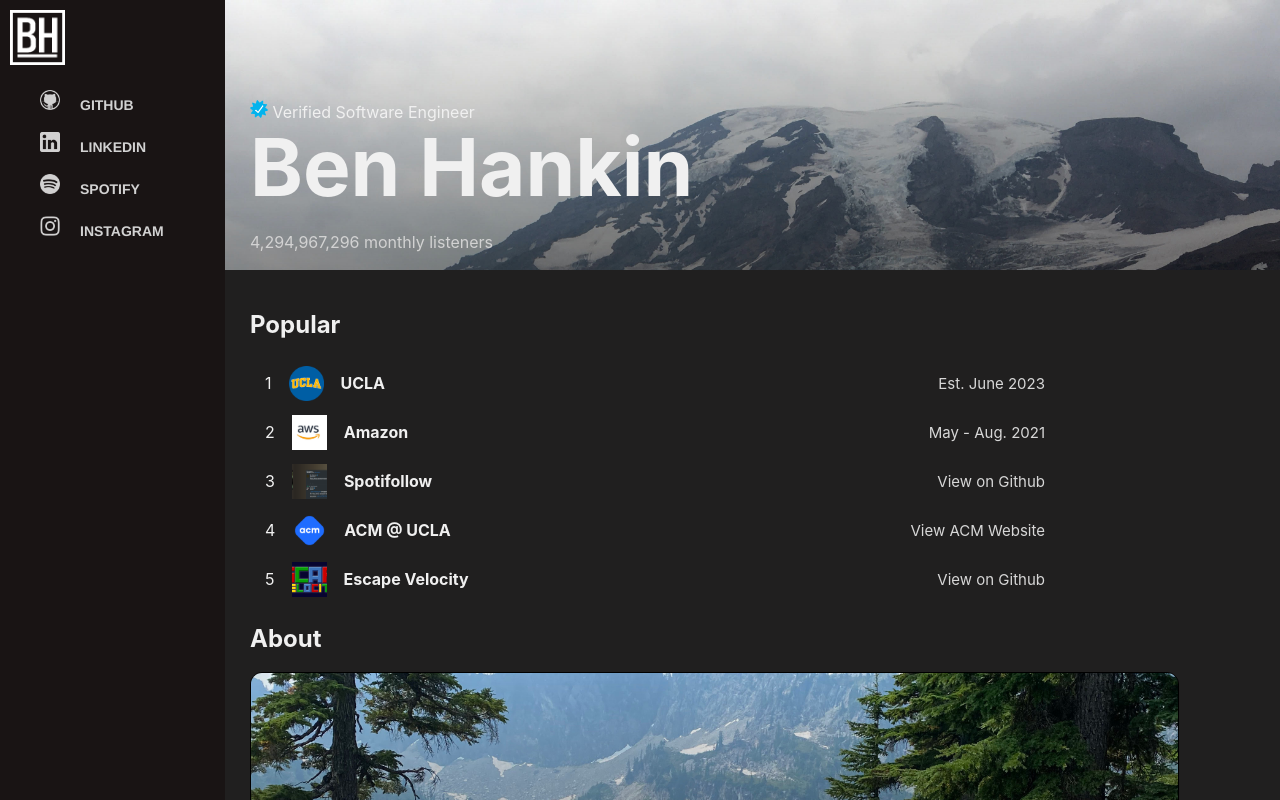
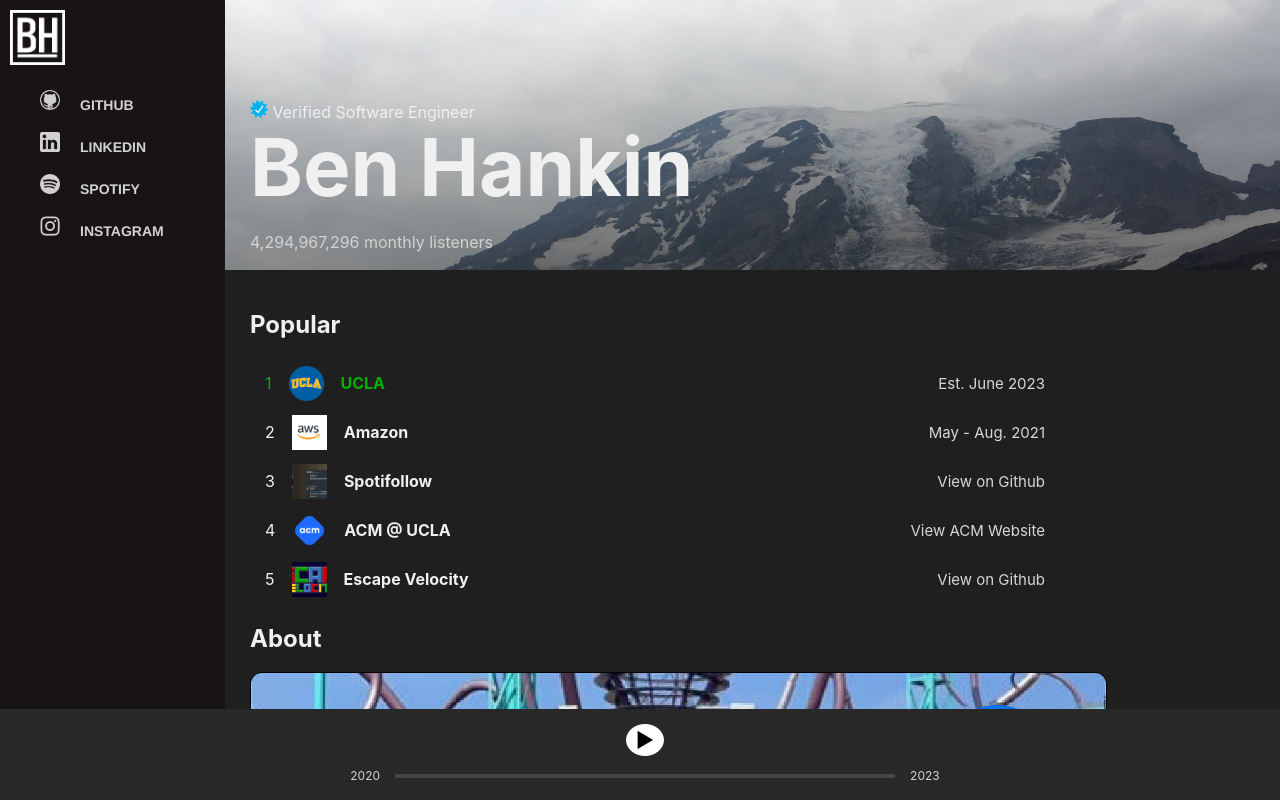
Before and after one commit to benh4627/benh4627.github.io, a React (Create React App) app: page / in a window 1280 px wide. Shown: the top 800 px of the page. Built offline with nearby package versions, Linux system fonts and the light colour scheme.

Commit message:
Added basic player

```diff
--- a/src/App.js
+++ b/src/App.js
@@ -2,14 +2,15 @@
 
 import Profile2 from './components/Profile/Profile2.js';
 import Navigation2 from './components/Navigation/Navigation2.js';
+import Player from './components/Player/Player.js';
 
 
 function App() {
   return (
     <div className="App">
+      <Player />
       <Navigation2 />
       <Profile2 />
-
     </div>
   );
 }
--- /dev/null
+++ b/src/components/Player/Player.css
@@ -0,0 +1,48 @@
+.Player {
+    position: fixed;
+    bottom: 0px;
+    padding: 5px;
+    background-color: rgb(41, 40, 40);
+    z-index: 2;
+    width: 100%;
+}
+
+.the-middle {
+    display: flex;
+    flex-direction: column;
+    align-items: center;
+    justify-content: center;
+    align-content: center;
+}
+
+.Play {
+    border-radius: 50%;
+    background: white;
+    width: 30px;
+    font-size: 20px;
+    text-align: center;
+    padding: 4px;
+    color: black;
+    margin: 10px 0px 0px 0px;
+}
+
+.Progress {
+    border-radius: 5%;
+    background-color: rgb(70, 70, 70);
+    width: 500px;
+    margin: 0px 15px 0px 15px;
+    height: 4px;
+}
+
+.progress-component {
+    display: flex;
+    flex-direction: row;
+    align-items: center;
+    justify-content: center;
+    font-size: 12px;
+}
+
+.nowPlayingPic {
+    float: left;
+    width: 40px;
+}
--- /dev/null
+++ b/src/components/Player/Player.js
@@ -0,0 +1,20 @@
+import React from 'react';
+import './Player.css';
+
+import ucla from '../Profile/Ucla.png';
+
+function Player() {
+    return(
+        <div className="Player">
+            <div className="the-middle">
+                <div className="Play"> ▶ </div>
+                <div className="progress-component">
+                <p>2020</p> <div className="Progress"></div> <p>2023</p>
+                </div>
+            </div>
+           {/*} <img className="nowPlayingPic" src={ucla} />*/}
+        </div>
+    )
+}
+
+export default Player;
--- a/src/components/Profile/Profile2.css
+++ b/src/components/Profile/Profile2.css
@@ -31,14 +31,14 @@
 }
 
 .about-img {
-    width: 90%;
+    width: 83%;
     border-radius: 12px;
     border: 1px solid black;
     transition: width .2s;
 }
 
 .about-img:hover {
-    width: 91%;
+    width: 84%;
 }
 
 
@@ -69,3 +69,13 @@
         display:none;
     }
 }
+
+.bttm-left {
+    position: absolute;
+    bottom: 8px;
+    /*left: 16px;*/
+}
+
+.green-test {
+    color: rgb(0, 177, 0);
+}
--- a/src/components/Profile/Profile2.js
+++ b/src/components/Profile/Profile2.js
@@ -4,6 +4,7 @@
 import me from './rainer.jpg';
 import check from './check.png';
 import snowlake from './snowlake.jpg';
+import octopus from './octopus.jpg';
 
 import ProjectTrack from '../ProjectTrack/ProjectTrack';
 
@@ -31,6 +32,7 @@
             </div>
             <div className="Profile3">
                 <h2>Popular</h2>
+                <div className="green-test">
                 <ProjectTrack
                     num='1'
                     name="UCLA"
@@ -38,7 +40,7 @@
                     desc='Computer Science major and Music Industry minor'
                     link="https://benh4627.github.io"
                     linkdesc="Est. June 2023"
-                />
+                /></div>
                 <ProjectTrack
                     num='2'
                     name="Amazon"
@@ -73,7 +75,10 @@
                 />
                 <div className="about">
                 <h2>About</h2>
-                <img className="about-img" src={snowlake} /></div>
+                <div className="img-text">
+                <img className="about-img" src={octopus} />
+                </div>
+                </div>
                 <ProjectTrack
                     num='6'
                     name="Los Angeles Pierce College"
```
Also changed, not shown: src/components/Profile/octopus.jpg (added).
